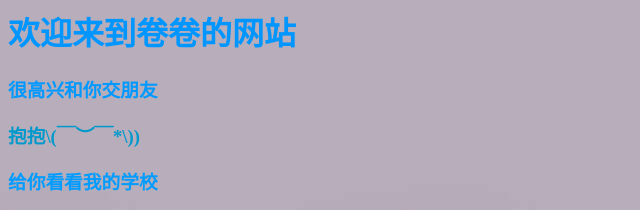
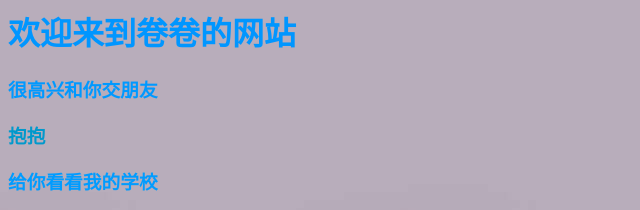
Before and after one commit to juanjuan0624/juanjuan0624.github.io, a plain HTML site: page home.html in a window 1280 px wide. Shown: the top 210 px of the page, 0-640 px from the left. Drawn offline with Linux system fonts and the light colour scheme.

Commit message:
Update home.html

```diff
--- a/home.html
+++ b/home.html
@@ -1,6 +1,6 @@
 <h1><font color=”#9966ff”><b>欢迎来到卷卷的网站</h1></font></b>
 <h3><font color=”#9999ff”><b>很高兴和你交朋友</h3></font></b>
-<h3><font color=”#9999cc”><b>抱抱\(￣︶￣*\))</h3></font></b>
+<h3><font color=”#9999cc”><b>抱抱</h3></font></b>
 <h3><font color=”#99ccff”><b>给你看看我的学校</h3></font></b>
 <img src="baiguiyexing2.png">
 <marquee>啦啦啦啦啦（发癫ing</marquee>
```
